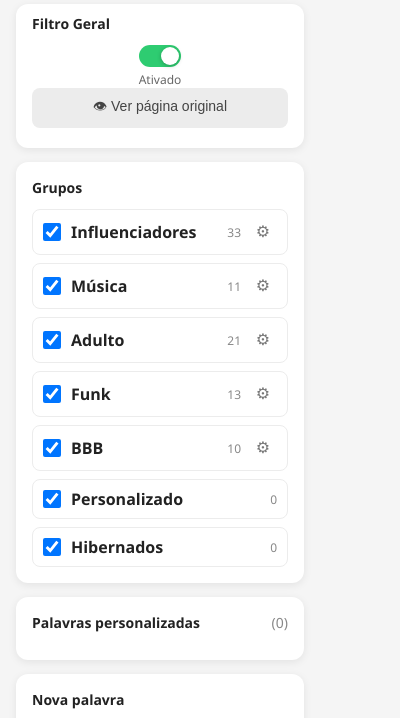
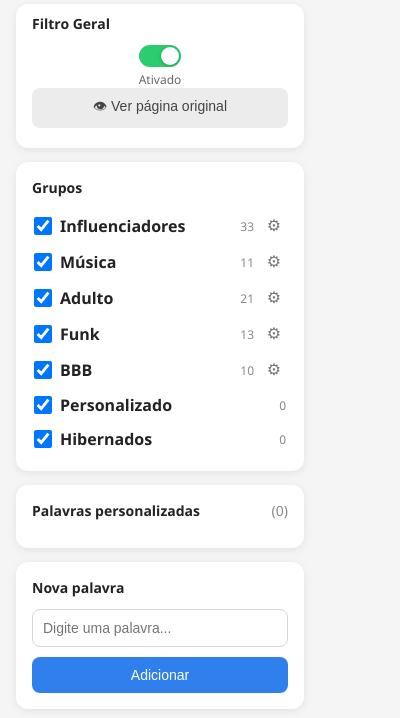
Before and after one commit to rcgabriel80br/TopicBlock, a browser extension: page popup/popup.html in a window 400 px wide. Shown: the part 68-786 px from the top of the page. Drawn offline with Linux system fonts and the light colour scheme.

Commit message:
Compacta lista de grupos

```diff
--- a/popup/popup.css
+++ b/popup/popup.css
@@ -200,19 +200,20 @@ button:hover {
 #groupList {
     display: flex;
     flex-direction: column;
-    gap: 8px;
+    gap: 2px;
 }
 
 .group-card {
-    border: 1px solid #ececec;
-    border-radius: 8px;
-    padding: 8px 10px;
-    transition: border-color .2s, background .2s;
+    border: none;
+    border-radius: 6px;
+    padding: 5px 2px;
+    transition: background .2s, box-shadow .2s;
 }
 
 .group-card.is-editing {
     background: #f7fbff;
-    border-color: #a9cdfa;
+    box-shadow: inset 0 0 0 1px #d6e8fb;
+    padding: 8px;
 }
 
 .group-row {
@@ -225,7 +226,7 @@ button:hover {
     display: flex;
     align-items: center;
     flex: 1;
-    gap: 10px;
+    gap: 8px;
     min-width: 0;
     cursor: pointer;
 }
@@ -250,13 +251,13 @@ button:hover {
 }
 
 .group-edit {
-    width: 28px;
-    height: 28px;
+    width: 24px;
+    height: 24px;
     padding: 0;
     background: transparent;
     color: #777;
     font-size: 16px;
-    line-height: 28px;
+    line-height: 24px;
 }
 
 .group-edit:hover,
```
